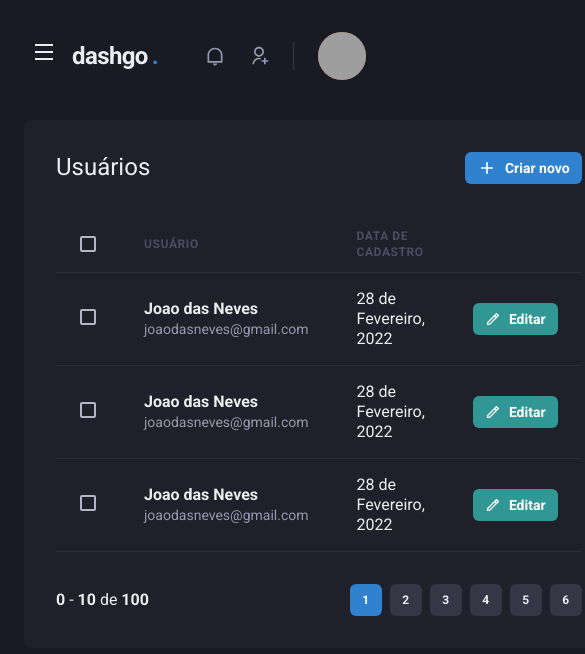
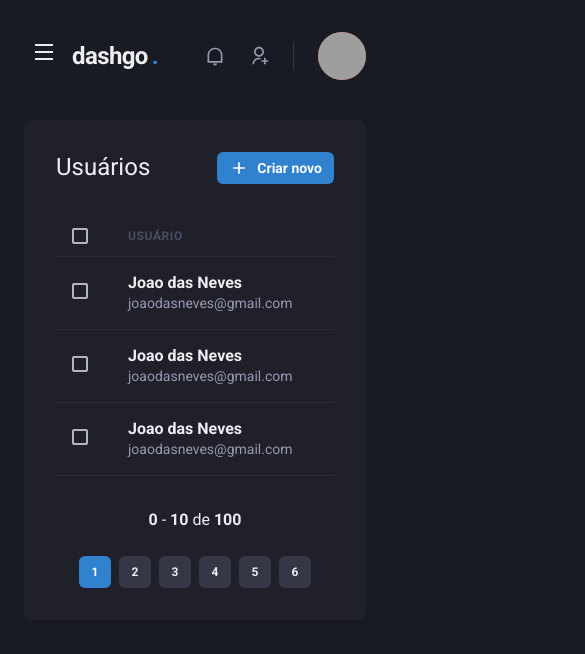
Before and after one commit to mancinilucas/next-dashgo, a Next.js app: page /users in a window 390 px wide. Shown: the top 654 px of the page, 585 px wide, since content can reach past the window. Built offline with nearby package versions, Linux system fonts and the light colour scheme; grey boxes are pictures that could not be loaded.

Commit message:
responsividade done

```diff
--- a/src/components/Pagination/Index.tsx
+++ b/src/components/Pagination/Index.tsx
@@ -4,7 +4,7 @@ import { PaginationItem } from "./PaginationItem";
 export function Pagination(){
   return(
     <Stack
-      direction="row"
+      direction={["column", "row"]}
       spacing="6"
       mt="8"
       justify="space-between"
--- a/src/pages/users/index.tsx
+++ b/src/pages/users/index.tsx
@@ -1,10 +1,18 @@
-import { Box, Button, Checkbox, Flex, Heading, Icon, Table, Tbody, Td, Th, Thead, Tr, Text } from "@chakra-ui/react";
+import { Box, Button, Checkbox, Flex, Heading, Icon, Table, Tbody, Td, Th, Thead, Tr, Text, useBreakpointValue } from "@chakra-ui/react";
 import { RiAddLine, RiPencilLine } from "react-icons/ri";
+
 import { Header } from "../../components/Header";
-import { Pagination } from "../../components/Pagination";
-import { Sidebar } from "../../components/Sidebar";
+import { Pagination } from "../../components/Pagination/Index";
+import { Sidebar } from "../../components/SideBar";
+
+
 
 export default function UserList(){
+  const isWideVersion = useBreakpointValue({
+    base: false,
+    lg: true,
+  })
+
   return(
     <Box>
       <Header />
@@ -30,17 +38,17 @@ export default function UserList(){
           <Table colorScheme="whiteAlpha">
             <Thead>
               <Tr>
-                <Th px="6" color="gray.300" width="8">
+                <Th px={["4", "4", "6"]} color="gray.300" width="8">
                   <Checkbox colorScheme="blue" />
                 </Th>
                 <Th>Usuário</Th>
-                <Th>Data de cadastro</Th>
-                <Th width="8"></Th>
+                { isWideVersion && <Th>Data de cadastro</Th> }
+
               </Tr>
             </Thead>
             <Tbody>
               <Tr>
-                <Td px="6">
+                <Td px={["4", "4", "6"]}>
                   <Checkbox colorScheme="blue" />
                 </Td>
                 <Td>
@@ -49,8 +57,10 @@ export default function UserList(){
                     <Text fontSize="sm" color="gray.300">joaodasneves@gmail.com</Text>
                   </Box>
                 </Td>
-                <Td>28 de Fevereiro, 2022</Td>
-                <Td>
+                { isWideVersion && <Td>28 de Fevereiro, 2022</Td> }
+
+                { isWideVersion
+                  ? <Td>
                       <Button
                         as="a"
                         size="sm"
@@ -61,9 +71,13 @@ export default function UserList(){
                         Editar
                       </Button>
                     </Td>
+                  : ""
+
+                }
+
               </Tr>
               <Tr>
-                <Td px="6">
+                <Td px={["4", "4", "6"]}>
                   <Checkbox colorScheme="blue" />
                 </Td>
                 <Td>
@@ -72,8 +86,9 @@ export default function UserList(){
                     <Text fontSize="sm" color="gray.300">joaodasneves@gmail.com</Text>
                   </Box>
                 </Td>
-                <Td>28 de Fevereiro, 2022</Td>
-                <Td>
+                { isWideVersion && <Td>28 de Fevereiro, 2022</Td> }
+                { isWideVersion
+                  ? <Td>
                       <Button
                         as="a"
                         size="sm"
@@ -84,9 +99,12 @@ export default function UserList(){
                         Editar
                       </Button>
                     </Td>
+                  : ""
+
+                }
               </Tr>
               <Tr>
-                <Td px="6">
+                <Td px={["4", "4", "6"]}>
                   <Checkbox colorScheme="blue" />
                 </Td>
                 <Td>
@@ -95,8 +113,9 @@ export default function UserList(){
                     <Text fontSize="sm" color="gray.300">joaodasneves@gmail.com</Text>
                   </Box>
                 </Td>
-                <Td>28 de Fevereiro, 2022</Td>
-                <Td>
+                { isWideVersion && <Td>28 de Fevereiro, 2022</Td> }
+                { isWideVersion
+                  ? <Td>
                       <Button
                         as="a"
                         size="sm"
@@ -107,6 +126,9 @@ export default function UserList(){
                         Editar
                       </Button>
                     </Td>
+                  : ""
+
+                }
               </Tr>
             </Tbody>
           </Table>
```
Also changed, not shown: src/pages/dashboard.tsx (+6 -4 lines), src/pages/users/create.tsx (+6 -5 lines). Lines whose indentation alone changed are shown as unchanged.
